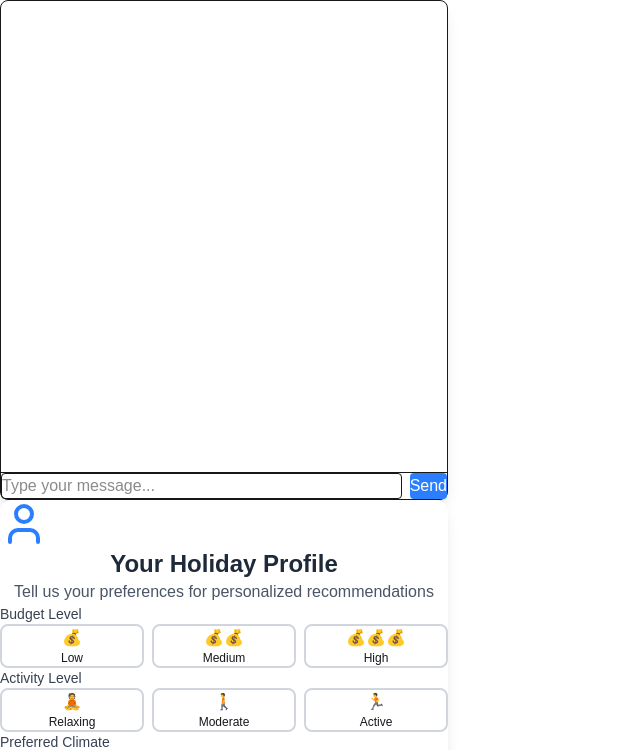
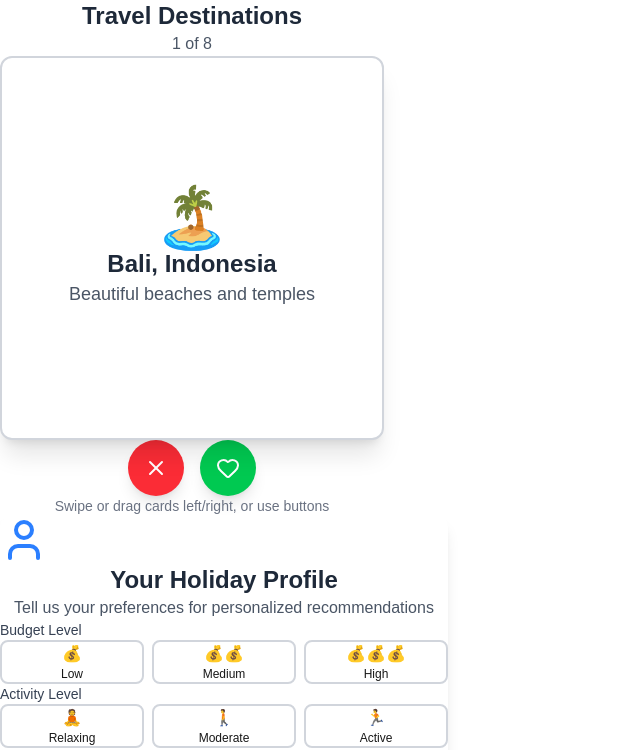
Before and after one commit to vladkuzmints/mmt-26-ai-summer-workshop, a Next.js app in the folder front-end/: page / in a window 1280 px wide. Shown: the top 750 px of the page, without its empty margins (0-640 px from the left). Built offline with nearby package versions, Linux system fonts and the light colour scheme.

Commit message:
[chat] swiper page

```diff
--- a/front-end/src/app/page.tsx
+++ b/front-end/src/app/page.tsx
@@ -3,8 +3,12 @@
 import { useState } from "react";
 import { User, ArrowRight } from "lucide-react";
 import Chat from './components/Chat';
+import Swiper from './components/Swiper';
 
 const HolidayProfileQuiz = () => {
+
+  const [step, setStep] = useState(1);
+
   const [profile, setProfile] = useState({
     budget: "",
     activity: "",
@@ -103,7 +107,22 @@ const HolidayProfileQuiz = () => {
   return (
 
     <>
-      <Chat/>
+      {step === 0 && (
+        <Chat/>
+      )}
+
+      {step === 1 && (
+        <Swiper/>
+      )}
+
+      {step === 2 && (
+        <Chat/>
+      )}
+
+       {step === 4 && (
+        <Chat/>
+      )}
+
       <div className="max-w-md mx-auto p-6 bg-white rounded-xl shadow-lg">
         <div className="text-center mb-6">
           <User className="mx-auto mb-2 text-blue-500" size={48} />
```
